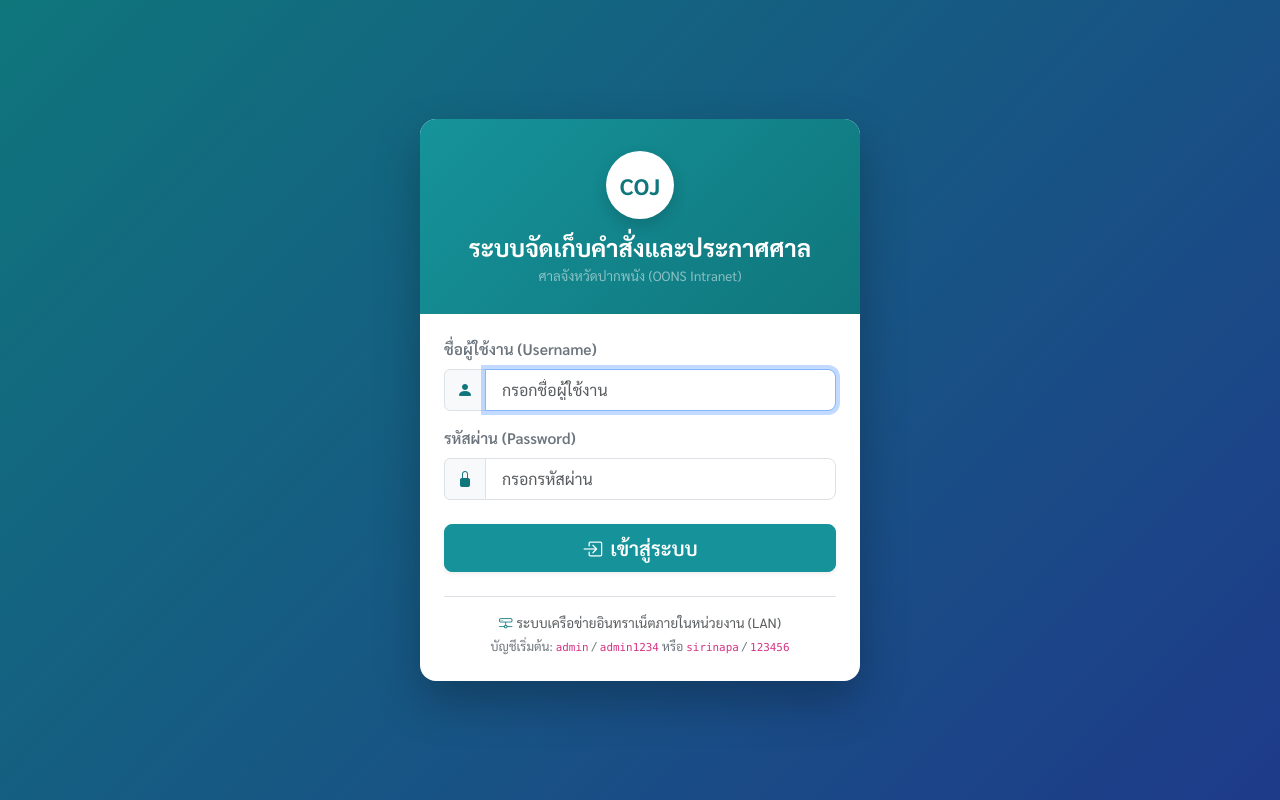
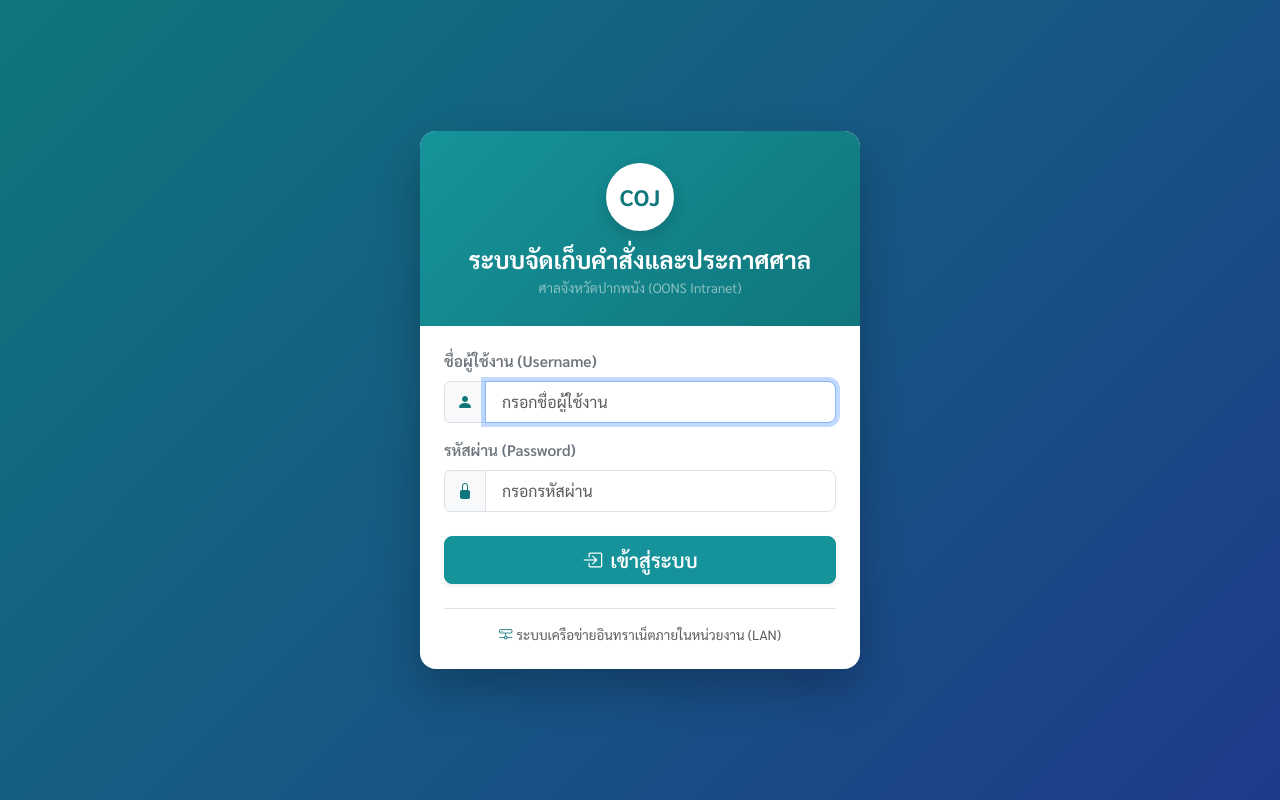
Before and after one commit to toob999-byte/Official-Order-Numbering-System-PPNC, a Flask app: page /login in a window 1280 px wide. Run offline with Flask 3, Linux system fonts and the light colour scheme; data comes from the database, SQL or seed files in the repository; data that the repository does not hold is empty.

Commit message:
Update templates/login.html

```diff
--- a/templates/login.html
+++ b/templates/login.html
@@ -92,10 +92,7 @@
             </form>
 
             <div class="mt-4 pt-3 border-top text-center text-muted small">
-                <div class="mb-1"><i class="bi bi-hdd-network me-1 text-teal"></i>ระบบเครือข่ายอินทราเน็ตภายในหน่วยงาน (LAN)</div>
-                <div class="text-secondary" style="font-size: 0.78rem;">
-                    บัญชีเริ่มต้น: <code>admin</code> / <code>admin1234</code> หรือ <code>sirinapa</code> / <code>123456</code>
-                </div>
+                <div><i class="bi bi-hdd-network me-1 text-teal"></i>ระบบเครือข่ายอินทราเน็ตภายในหน่วยงาน (LAN)</div>
             </div>
         </div>
     </div>
```
